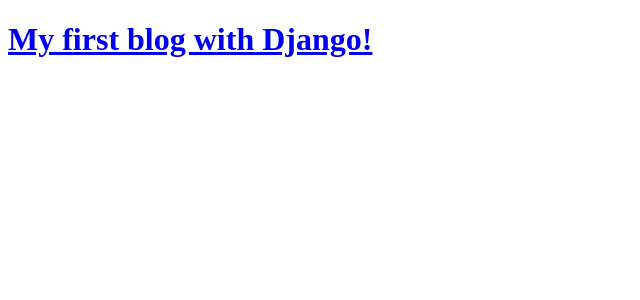
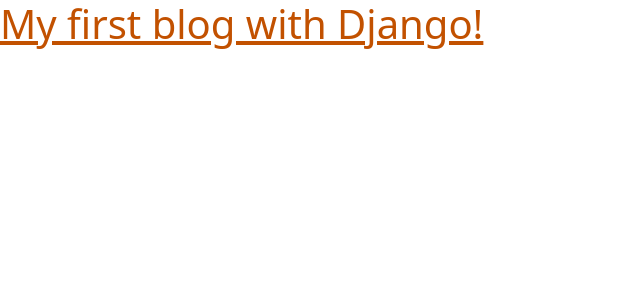
Before and after one commit to mmontonerin/djangogirls_firstblog, a Django app: page / in a window 1280 px wide. Shown: the top 300 px of the page, without its empty margins (0-640 px from the left). Run offline with Django 5.2, Linux system fonts and the light colour scheme; data that the repository does not hold is empty.

Commit message:
add css format

```diff
--- /dev/null
+++ b/blog/static/css/blog.css
@@ -0,0 +1,3 @@
+h1 a, h2 a {
+    color: #C25100;
+}
--- a/blog/templates/blog/post_list.html
+++ b/blog/templates/blog/post_list.html
@@ -1,7 +1,10 @@
+{% load static %}
 <!DOCTYPE html>
 <html>
     <head>
         <title>Mercè's blog</title>
+        <link rel="stylesheet" href="https://cdn.jsdelivr.net/npm/bootstrap@5.3.3/dist/css/bootstrap.min.css" integrity="sha384-QWTKZyjpPEjISv5WaRU9OFeRpok6YctnYmDr5pNlyT2bRjXh0JMhjY6hW+ALEwIH" crossorigin="anonymous">
+        <link rel="stylesheet" href="{% static 'css/blog.css' %}">
     </head>
     <header>
         <h1><a href="/">My first blog with Django!</a></h1>
```
